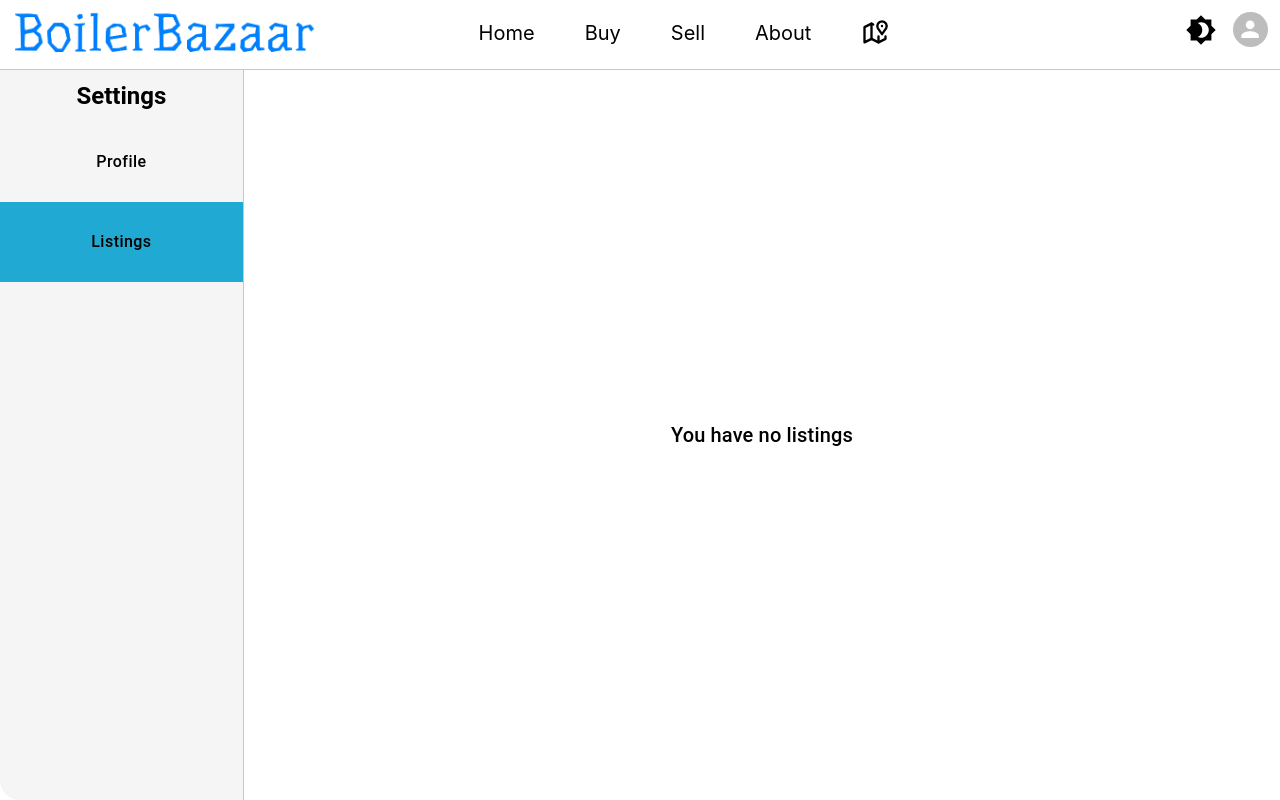
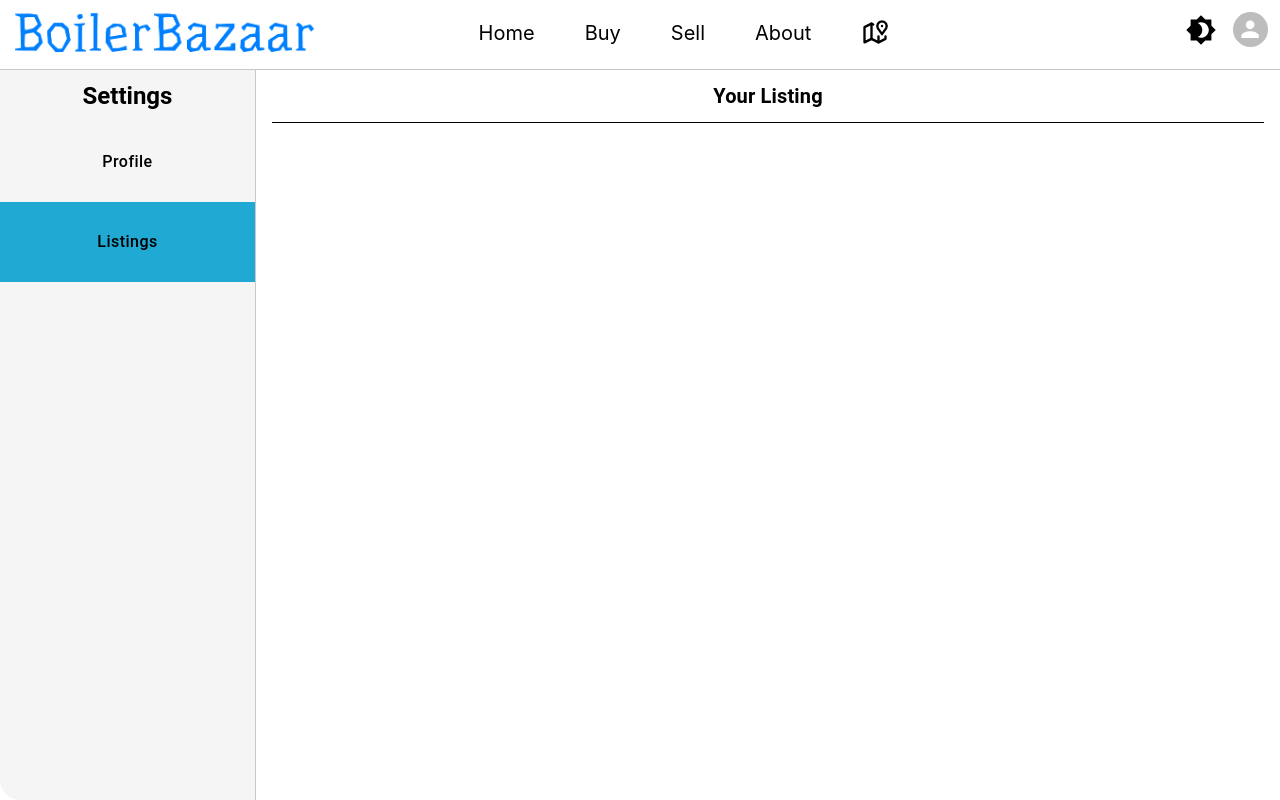
Before and after one commit to wang4621/boilerbazaar, a React (Create React App) app: page /settings/listings in a window 1280 px wide. Built offline with nearby package versions, Linux system fonts and the light colour scheme; no server answers.

Commit message:
added ajax call to get user textbook listings

```diff
--- a/src/pages/Listings.js
+++ b/src/pages/Listings.js
@@ -1,14 +1,29 @@
-import { Avatar, CardHeader, Rating, Divider, Box, Typography, Button, TextField, MenuItem } from '@mui/material';
-import * as React from 'react';
+import { Divider, Box, Typography } from '@mui/material';
+import React, { useEffect, useState } from 'react';
+import $ from 'jquery';
 
 function Listings() {
+    useEffect(() => {
+        // get user textbook listings
+        $.ajax({
+            url: 'https://66gta0su26.execute-api.us-east-1.amazonaws.com/Prod/userlisting?puid=0031888129',
+            type: 'GET',
+            success: function (result) {
+                console.log(result.length)
+                console.log(JSON.stringify(result));
+            },
+            error: function (result) {
+                console.log(JSON.stringify(result));
+            }
+          });
+    }, [])
+
     return (
-        <Box sx={{width: '85%', height: '100%', display: 'flex', flexDirection:'row'}}>
-            <Box sx={{width: '100%', height: '100%', display: 'flex', justifyContent:'center', alignItems:'center'}}>
-                <Typography variant="h6" color="var(--text-color)">
-                    You have no listings
-                </Typography>
-            </Box>
+        <Box sx={{width: '80%', height: '100%', display: 'flex', flexDirection:'column'}}>
+            <Typography variant="h6" sx={{fontWeight:'bold', textAlign:'center', padding:'10px'}}>
+                Your Listing
+            </Typography>
+            <Divider variant='middle' sx={{borderBottomColor: 'var(--text-color)'}}/>
         </Box>
     )
 }
```
